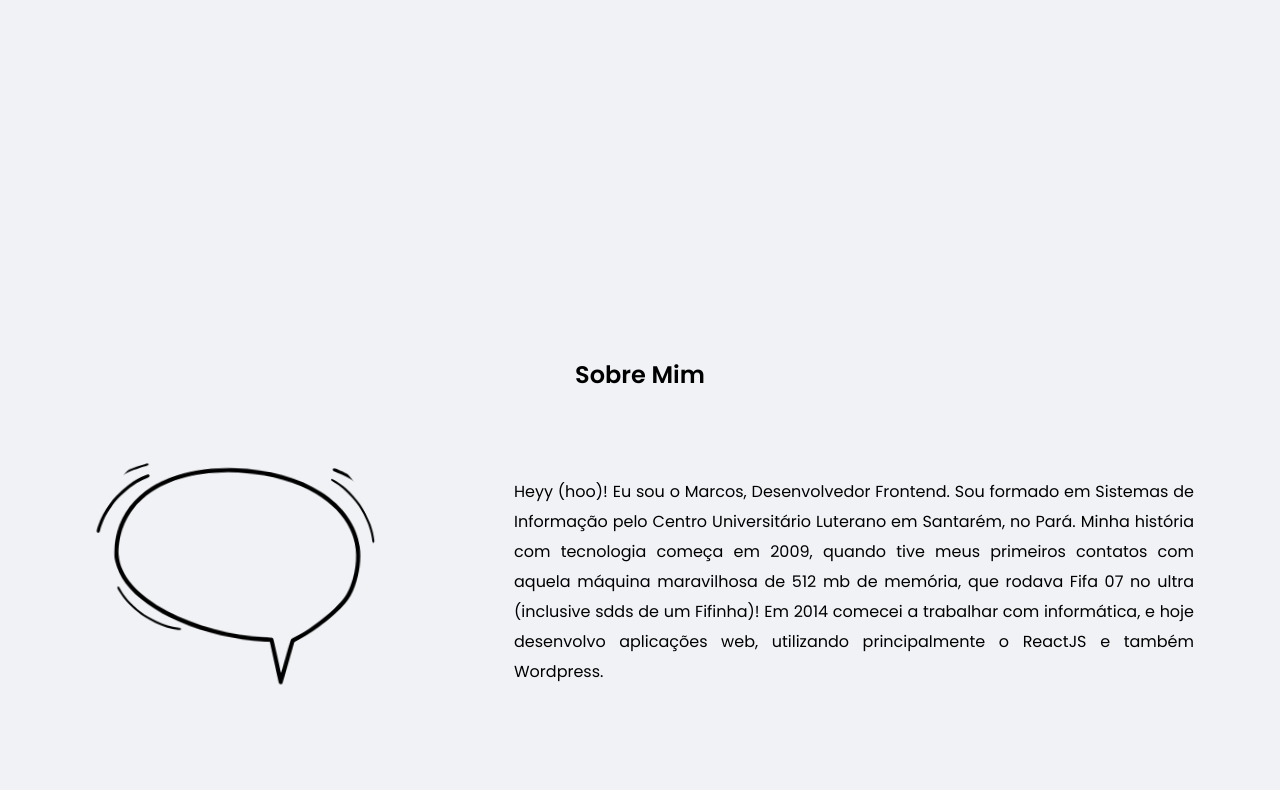
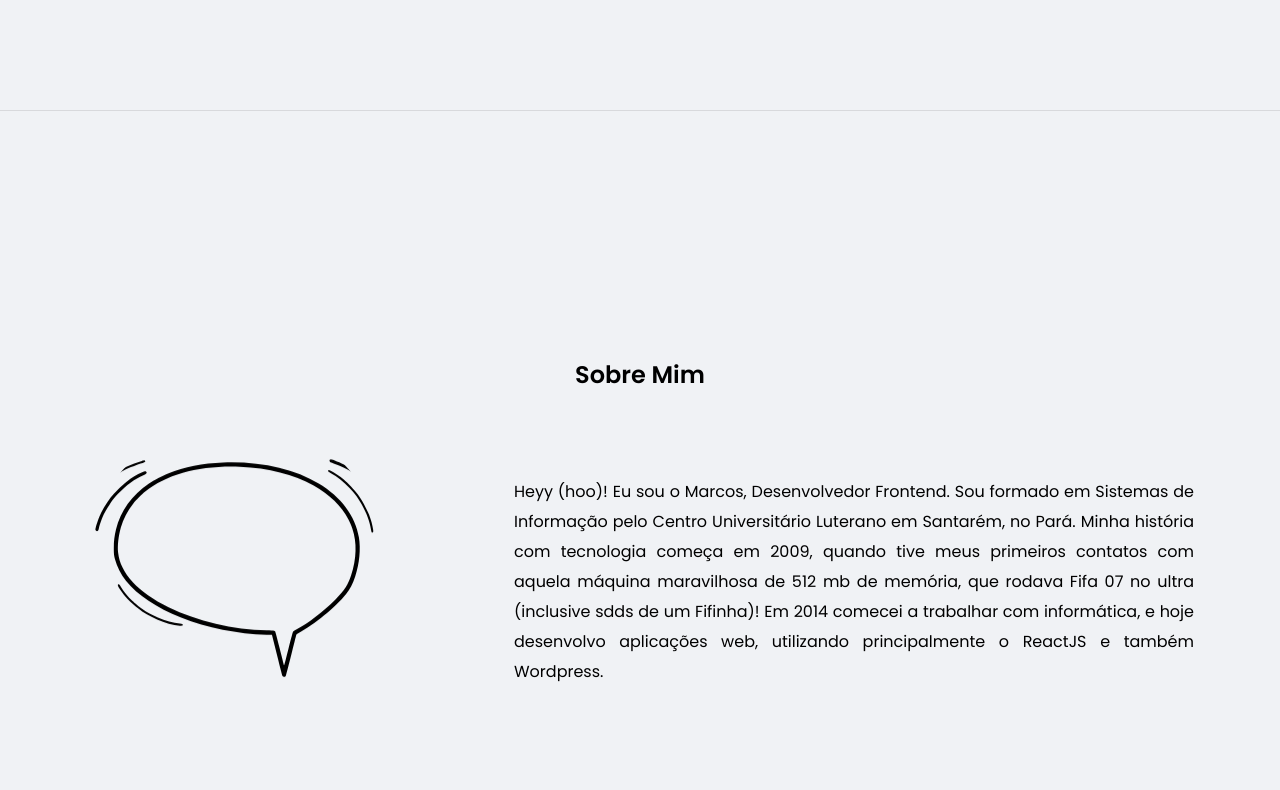
Before and after one commit to mstarkRules/portfolio-react, a React (Create React App) app: page / in a window 1280 px wide. Shown: the part 690-1480 px from the top of the page. Built offline with nearby package versions, Linux system fonts and the light colour scheme.

Commit message:
style: seted border to about section

```diff
--- a/src/components/AboutSection/styles.ts
+++ b/src/components/AboutSection/styles.ts
@@ -1,6 +1,11 @@
 import styled from "styled-components";
 
 export const Container = styled.section`
+  border-top: thin solid rgba(0, 0, 0, 0.1);
+  /* -webkit-box-shadow: 15px -10px 3px #000; */
+  /* -moz-box-shadow: 15px -10px 3px #000; */
+
+  /* border-top: 0.2px solid rgba(0, 0, 0, 0.4); */
   display: flex;
   justify-content: center;
   align-items: center;
@@ -59,20 +64,24 @@ export const AboutImageBox = styled.div`
     0%,
     50%,
     100% {
-      transform: rotate(0);
+      transform: translateY(0);
     }
     25% {
-      transform: rotate(-3deg);
+      transform: translateY(10px);
     }
     75% {
-      transform: rotate(3deg);
+      transform: translateY(-10px);
     }
   }
+  transition: all ease 0.8s;
 
   img {
     width: 300px;
     height: 300px;
     border-radius: 150px;
     /* object-fit: cover; */
+    :hover {
+      transform: translateX(-1px);
+    }
   }
 `;
```
